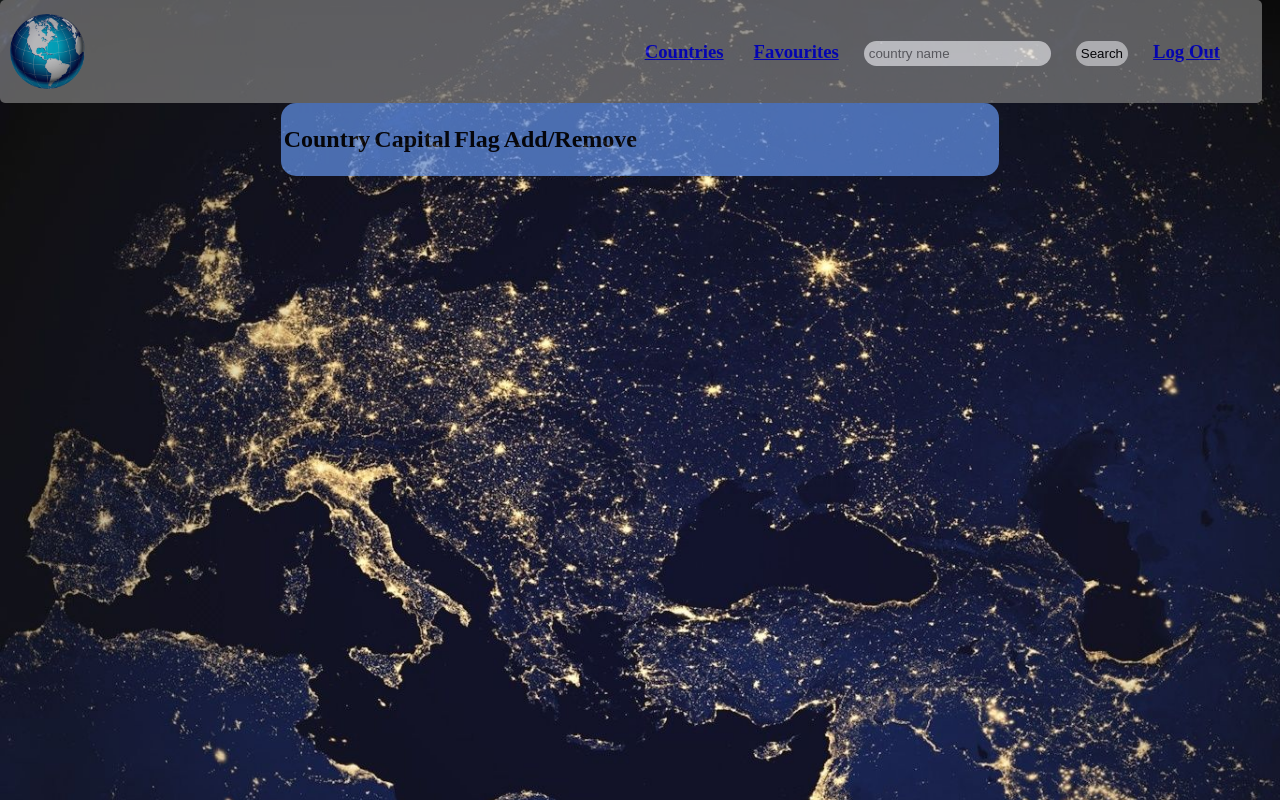
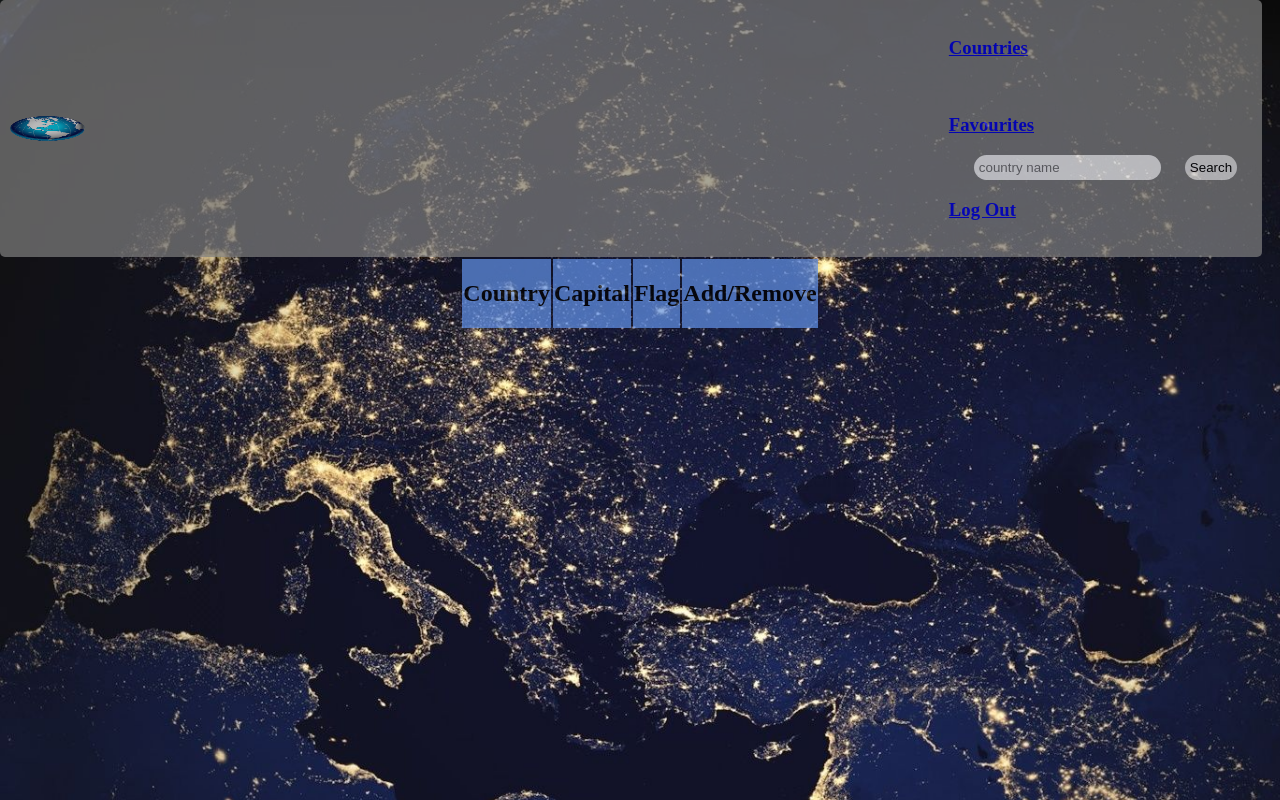
Before and after one commit to GorSharoyan/Countries.API, a website with bundled scripts: page countries.html in a window 1280 px wide. Built offline with nearby package versions, Linux system fonts and the light colour scheme; no server answers.

Commit message:
worked on css again

```diff
--- a/countries.js
+++ b/countries.js
@@ -1,5 +1,4 @@
 import  {createTableRow, span, div, tr, td, button, tbody,img} from './dom.helpers/createTableRow.js';
-
 import { BASE_URL } from "./dom.helpers/constants/BASE_URL.js";
 
 let searchInput =document.querySelector('#search-input');
--- a/css/countries.css
+++ b/css/countries.css
@@ -1,29 +1,50 @@
-.countries-info{
-    display: flex;
-    flex-direction: row;
-    justify-content: space-around;
-    align-items: baseline;
+.logo {
+	cursor: pointer;
+	height: 25px;
+	margin: 10px;
 }
-.countries-info{
-    border: 2px solid gray;
-    padding:15px;
-    border-radius: 15px;
-}
-.nav-item{
-    border: 15px;
+header{
+  width: 98.6%;
+  height: 100%;
+  background-color: grey;
+  opacity: 0.7;
+  border-radius: 5px;
+ }
+
+header {
+  display: flex;
+  justify-content: space-between;
+  align-items: center;
 }
 
-img{
-    width:75px;
-    height:50px;
+ .nav-item{
+ margin-right: 20px;
+ padding: 5px;
+ border:2px,black;
+ border-radius: 15px;
 }
-button{
-    border-radius:15px;
-    margin:5px;
+
+thead {
+position: sticky;
+top:0;
+left:0
 }
-.country-block{
-    background: cornflowerblue;
+
+thead {
+background: cornflowerblue;
+opacity: 0.7;
+width: 200%;
+height: 100%;
+border-radius: 15px;
 }
+
 .country-cell{
-    border-radius:15px;
+ background:blue;
 }
+.table-row{
+    background:blue;
+}
+.flag{
+    height: 25px;
+    width:25px;
+}
--- a/dom.helpers/createTableRow.js
+++ b/dom.helpers/createTableRow.js
@@ -8,8 +8,8 @@ export const [span, div, tr, td, button, tbody,img] = [
 export function createTableRow(parent,countries){
 
     let tableBody = tbody({}, countries.map(country =>
-     tr({}, [
-        td({}, [country.name]),
+     tr({classList:["table-row"]}, [
+        td({classList:['coutry-cell']}, [country.name]),
         td({}, [country.capital]),
         td({}, [
             img({
--- a/main.css
+++ b/main.css
@@ -8,7 +8,7 @@ html {
 
 body {
     background: url("./assets/background.jpg");
-    background-repeat: no-repeat;
+    background-repeat: repeat;
     background-size: 1347px,629px;
  }
 
@@ -17,60 +17,6 @@ body {
   padding: 0px;
 }
 
-.logo {
-	cursor: pointer;
-	height: 100%;
-	margin: 10px;
-}
-
-header{
-  width: 98.6%;
-  height: 100%;
-  background-color: grey;
-  opacity: 0.7;
-  border-radius: 5px;
- }
-
-header {
-  display: flex;
-  justify-content: space-between;
-	align-items: center;
-}
-
-.nav-item{
- margin-right: 20px;
- padding: 5px;
- border:2px,black;
- border-radius: 15px;
-}
-#log-out{
-
-
-
-}
-
-
-table {
-  display: flex;
-  flex-direction: column;
-  justify-content: space-around;
-  align-items: center;
-}
-
-
-thead {
-position: sticky;
-top:0;
-left:0
-}
-
-thead {
-background: cornflowerblue;
-opacity: 0.7;
-width: 200%;
-height: 100%;
-border-radius: 15px;
-}
 
 footer {
   display: flex;
@@ -78,3 +24,9 @@ footer {
   align-items: center;
   margin-top:250px;
 }
+
+
+img {
+  width: 75px;
+  height: 50px;
+}
--- a/package.json
+++ b/package.json
@@ -1,7 +1,7 @@
 {
-  "name": "kalbas",
+  "name": "svr",
   "version": "1.0.0",
-  "description": "botas",
+  "description": "local Svr",
   "main": "countries.js",
   "scripts": {
     "test": "echo \"Error: no test specified\" && exit 1"
@@ -13,7 +13,7 @@
   "keywords": [
     "adidas"
   ],
-  "author": "Grimgor",
+  "author": "Zen_0ne",
   "license": "MIT",
   "bugs": {
     "url": "https://github.com/GorSharoyan/Repo/issues"
```
